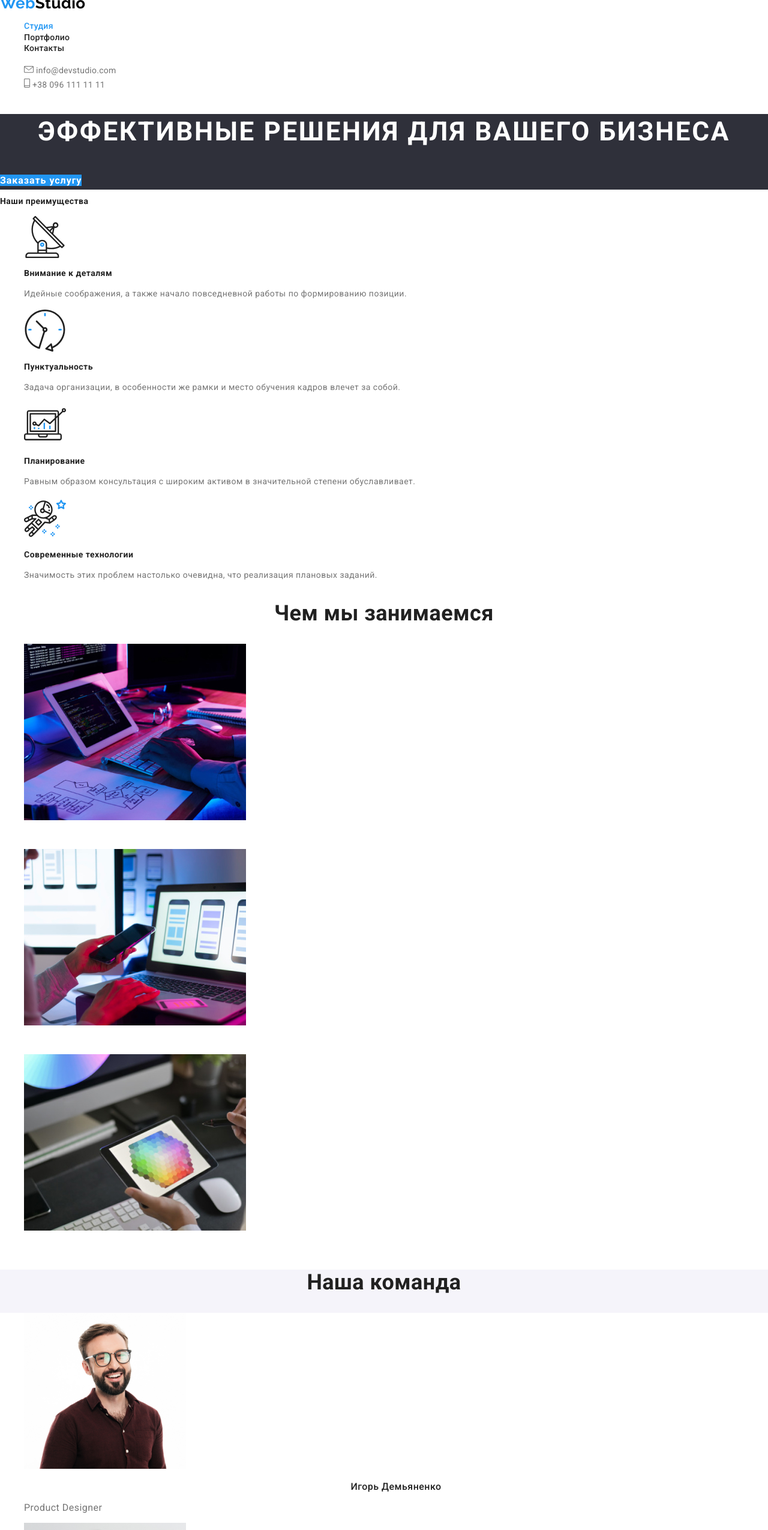
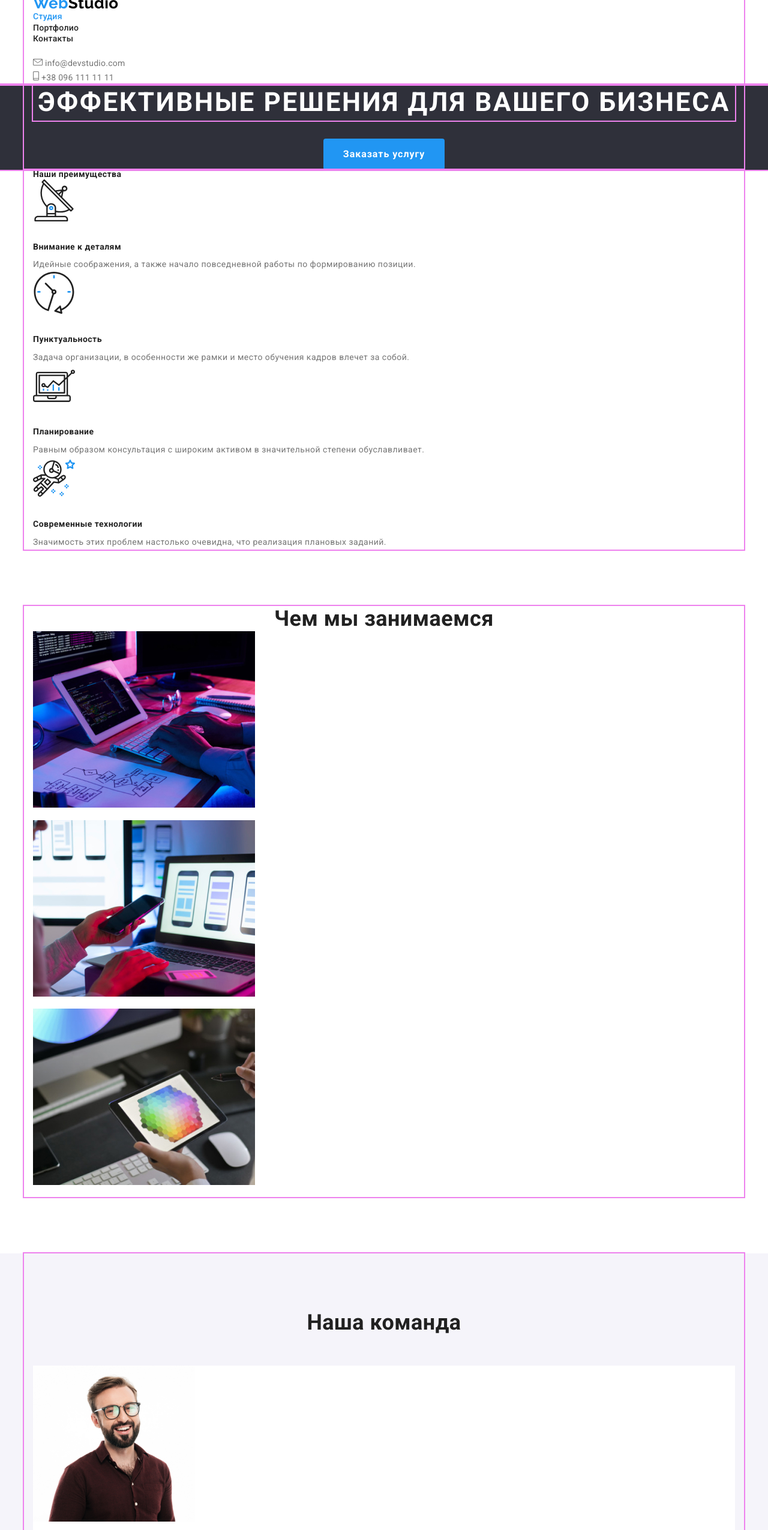
Before and after one commit to Goobka/goit-markup-hw-03, a plain HTML site: page index.html in a window 1280 px wide. Shown: the top 2550 px of the page at 60% size. Drawn offline with nearby package versions, Linux system fonts and the light colour scheme.

Commit message:
Добавляет стили для геометрии контента страниц

```diff
--- a/css/common.css
+++ b/css/common.css
@@ -15,10 +15,22 @@ body {
   letter-spacing: 0.03em;
 }
 .list {
+  padding: 0;
+  margin: 0;
   list-style: none;
+}
+.container {
+  width: 1200px;
+  margin: 0 auto;
+  padding-left: 15px;
+  padding-right: 15px;
+  outline: 2px solid violet;
 }
 /* Navigation */
 /* Logo */
+.page-header {
+  outline: 2px solid violet;
+}
 .logo {
   color: var(--accent-color);
   font-family: Raleway, sans-serif;
@@ -64,9 +76,14 @@ body {
 /* Footer */
 footer {
   background-color: var(--footer-bg-color);
+  outline: 2px solid violet;
+  margin-top: 94px;
+  padding-top: 60px;
+  padding-bottom: 60px;
 }
 
 address {
+  margin-top: 20px;
   color: var(--secondary-text-color);
   font-weight: 400;
   font-style: normal;
@@ -91,12 +108,20 @@ address {
 
 /* Button */
 .button {
+  display: inline-block;
+  border-radius: 4px;
+  padding: 10px 32px;
+  min-width: 200px;
+  border: 1px solid transparent;
+
   color: var(--secondary-text-color);
   background-color: var(--accent-color);
+
   font-family: Roboto, sans-serif;
   font-weight: 700;
   font-size: 16px;
   line-height: 1.87;
   letter-spacing: 0.06em;
   text-decoration: none;
+  text-align: center;
 }
--- a/css/main.css
+++ b/css/main.css
@@ -8,20 +8,32 @@
 /* цвет фона футера #2F303A */
 
 /* Hero */
+
 .hero {
   background-color: #2f303a;
+  text-align: center;
+
+  outline: 2px solid violet;
 }
 .hero .title {
+  margin-top: 0;
+  margin-bottom: 0;
   color: var(--secondary-text-color);
   font-weight: 900;
   font-size: 44px;
   line-height: 1.36;
-  text-align: center;
   letter-spacing: 0.06em;
   text-transform: uppercase;
+
+  outline: 2px solid violet;
+}
+.hero .button {
+  margin-top: 30px;
 }
 /* Headlines */
 .section-title {
+  margin-top: 0;
+  margin-bottom: 0;
   color: var(--title-text-color);
   font-weight: 700;
   font-size: 36px;
@@ -29,6 +41,8 @@
   text-align: center;
 }
 .section .title {
+  margin-top: 0;
+  margin-bottom: 0;
   color: var(--title-text-color);
 }
 .activity .title {
@@ -43,7 +57,19 @@
 }
 
 /* Features */
+.section .container {
+  padding-top: 0;
+  padding-bottom: 0;
+}
+.activity .container {
+  margin-top: 94px;
+}
+.section .subtitle {
+  margin-top: 30px;
+}
 .features .text {
+  margin-top: 10px;
+  margin-bottom: 0;
   font-weight: 400;
   font-size: 14px;
   line-height: 1.71;
@@ -53,15 +79,33 @@
   background-color: #2196f3;
 }
 /* Our teem */
+.team .container {
+  margin-top: 94px;
+  padding-top: 94px;
+  padding-bottom: 94px;
+}
+.container .worker {
+  padding-bottom: 30px;
+}
+.worker > .item {
+  margin-top: 50px;
+  padding-top: 0;
+}
+.worker .list {
+  margin-top: 16px;
+}
 .team {
   background-color: var(--secondary-bg-color);
   font-size: 16px;
   line-height: 1.19;
 }
 .team .text {
+  margin-top: 10px;
+  margin-bottom: 0;
   font-weight: 400;
 }
 .team .title {
+  margin-top: 30px;
   font-weight: 500;
   text-align: center;
   font-size: 16px;
@@ -79,3 +123,7 @@
   font-weight: 400;
   text-align: center;
 }
+/* Clients */
+.clients .container {
+  margin-top: 94px;
+}
--- a/css/portfolio.css
+++ b/css/portfolio.css
@@ -1,3 +1,15 @@
+.portfolio {
+  margin-top: 94px;
+}
+.apps {
+  padding-top: 0;
+  padding-bottom: 20px;
+  margin-top: 30px;
+  margin-bottom: 0;
+}
+.portfolio .title {
+  margin: 0;
+}
 .apps a {
   text-decoration: none;
   text-align: unset;
@@ -20,12 +32,14 @@
   background-color: var(--accent-color);
 }
 .apps .text {
+  margin: 0;
   color: var(--secondary-text-color);
   font-weight: 400;
   font-size: 18px;
   line-height: 1.55;
 }
 .apps .title {
+  margin-top: 20px;
   color: var(--title-text-color);
   font-weight: 700;
   font-size: 18px;
@@ -33,6 +47,8 @@
   letter-spacing: 0.06em;
 }
 .subtitle {
+  margin-top: 4px;
+  margin-bottom: 0;
   color: var(--primary-text-color);
   font-weight: 400;
   font-size: 16px;
--- a/index.html
+++ b/index.html
@@ -18,7 +18,8 @@
   </head>
   <body>
     <!-- Шапка сайта -->
-    <header>
+    <header class="page-header">
+      <div class="container">
         <nav>
           <a href="" class="logo">Web<span class="main">Studio</span></a>
           <ul class="site-nav list">
@@ -41,20 +42,24 @@
             </li>
           </ul>
         </address>
+      </div>
     </header>
     <main>
       <!-- Герой -->
       <section class="hero">
+        <div class="container">
           <h1 class="title">Эффективные решения для вашего бизнеса</h1>
           <a href="" class="button">Заказать услугу</a>
+        </div>
       </section>
       <!-- Преимущества -->
       <section class="section">
+        <div class="container">
           <h2 class="title">Наши преимущества</h2>
           <ul class="features list">
             <li>
               <img src="./images/antenna.svg" alt="антенна" class="image" />
-            <h3 class="title">Внимание к деталям</h3>
+              <h3 class="title subtitle">Внимание к деталям</h3>
               <p class="text">
                 Идейные соображения, а также начало повседневной работы по
                 формированию позиции.
@@ -62,15 +67,15 @@
             </li>
             <li>
               <img src="./images/clock.svg" alt="часы" class="image" />
-            <h3 class="title">Пунктуальность</h3>
+              <h3 class="title subtitle">Пунктуальность</h3>
               <p class="text">
-              Задача организации, в особенности же рамки и место обучения кадров
-              влечет за собой.
+                Задача организации, в особенности же рамки и место обучения
+                кадров влечет за собой.
               </p>
             </li>
             <li>
               <img src="./images/diagram.svg" alt="диаграмма" class="image" />
-            <h3 class="title">Планирование</h3>
+              <h3 class="title subtitle">Планирование</h3>
               <p class="text">
                 Равным образом консультация с широким активом в значительной
                 степени обуславливает.
@@ -78,16 +83,18 @@
             </li>
             <li>
               <img src="./images/astronaut.svg" alt="астронавт" class="image" />
-            <h3 class="title">Современные технологии</h3>
+              <h3 class="title subtitle">Современные технологии</h3>
               <p class="text">
                 Значимость этих проблем настолько очевидна, что реализация
                 плановых заданий.
               </p>
             </li>
           </ul>
+        </div>
       </section>
       <!-- Направления деятельности -->
       <section class="section activity">
+        <div class="container">
           <h2 class="section-title">Чем мы занимаемся</h2>
           <ul class="list">
             <li>
@@ -118,12 +125,14 @@
               <h3 class="title">Дизайнерские решения</h3>
             </li>
           </ul>
+        </div>
       </section>
       <!-- Команда -->
       <section class="section team">
+        <div class="container">
           <h2 class="section-title">Наша команда</h2>
-        <ul class="list">
-          <li>
+          <ul class="list worker">
+            <li class="item">
               <img
                 src="./images/igor.jpg"
                 alt="Мужчина в бордовой рубашке в очках"
@@ -147,7 +156,7 @@
                 </li>
               </ul>
             </li>
-          <li>
+            <li class="item">
               <img
                 src="./images/olga.jpg"
                 alt="Девушка в черном жакете со светлыми волосами"
@@ -171,7 +180,7 @@
                 </li>
               </ul>
             </li>
-          <li>
+            <li class="item">
               <img
                 src="./images/nikolai.jpg"
                 alt="Мужчина в голубой рубашке с бородой"
@@ -195,7 +204,7 @@
                 </li>
               </ul>
             </li>
-          <li>
+            <li class="item">
               <img
                 src="./images/mihail.jpg"
                 alt="Темноволосый мужчина в черной футболке в очках"
@@ -220,6 +229,7 @@
               </ul>
             </li>
           </ul>
+        </div>
       </section>
       <!-- Клиенты -->
       <!-- Или сделать с помощью aria-label как и ссылки на соцсети?
@@ -243,7 +253,8 @@
                 <a href="" aria-label="Company Tag Line"></a>
               </li>
             </ul>-->
-      <section class="section">
+      <section class="section clients">
+        <div class="container">
           <h2 class="section-title">Постоянные клиенты</h2>
           <ul class="list">
             <li>
@@ -277,10 +288,12 @@
               </a>
             </li>
           </ul>
+        </div>
       </section>
     </main>
     <!-- Футер -->
     <footer>
+      <div class="container">
         <a href="" class="logo">Web<span class="accent">Studio</span></a>
         <address>
           г. Киев, пр-т Леси Украинки, 26 <br />
@@ -309,6 +322,7 @@
         <div class="join">
           <b class="text">Подпишитесь на рассылку</b>
         </div>
+      </div>
     </footer>
   </body>
 </html>
```
Also changed, not shown: portfolio.html (+19 -13 lines). Lines whose indentation alone changed are shown as unchanged.
